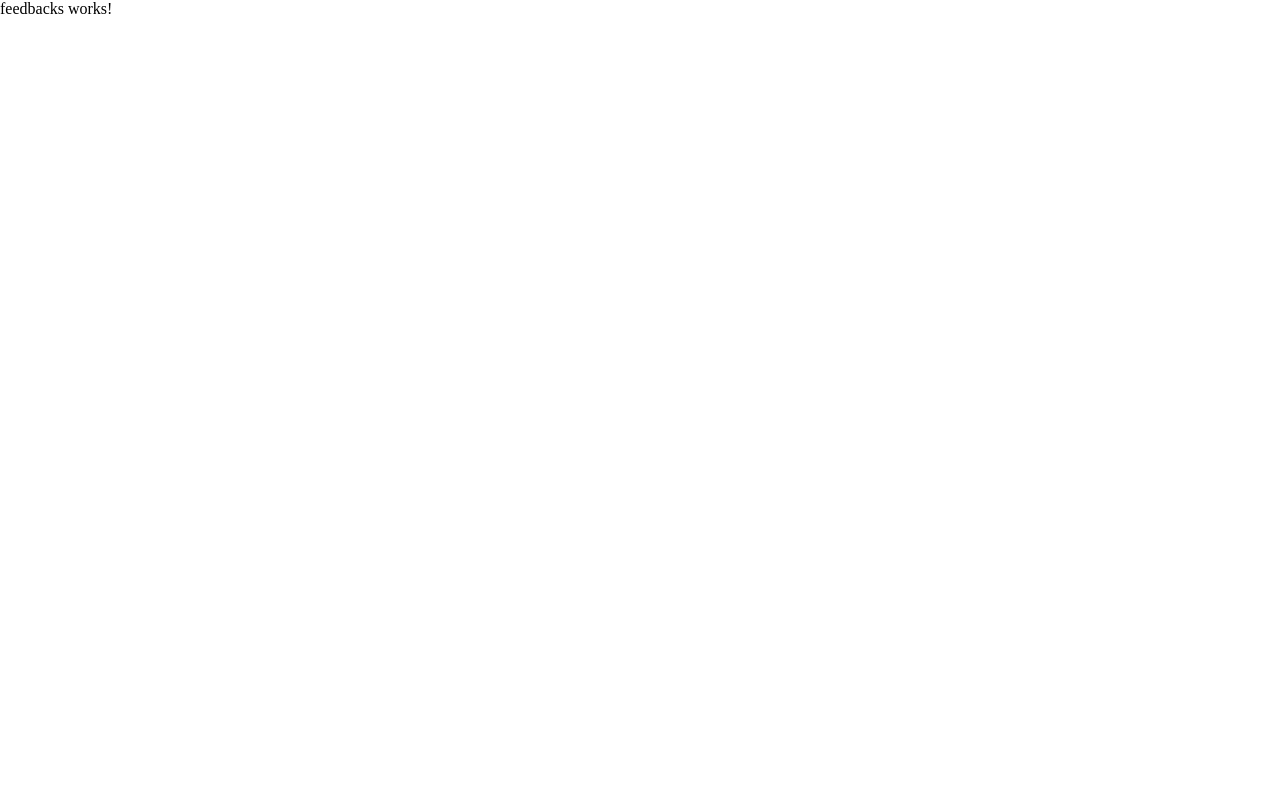
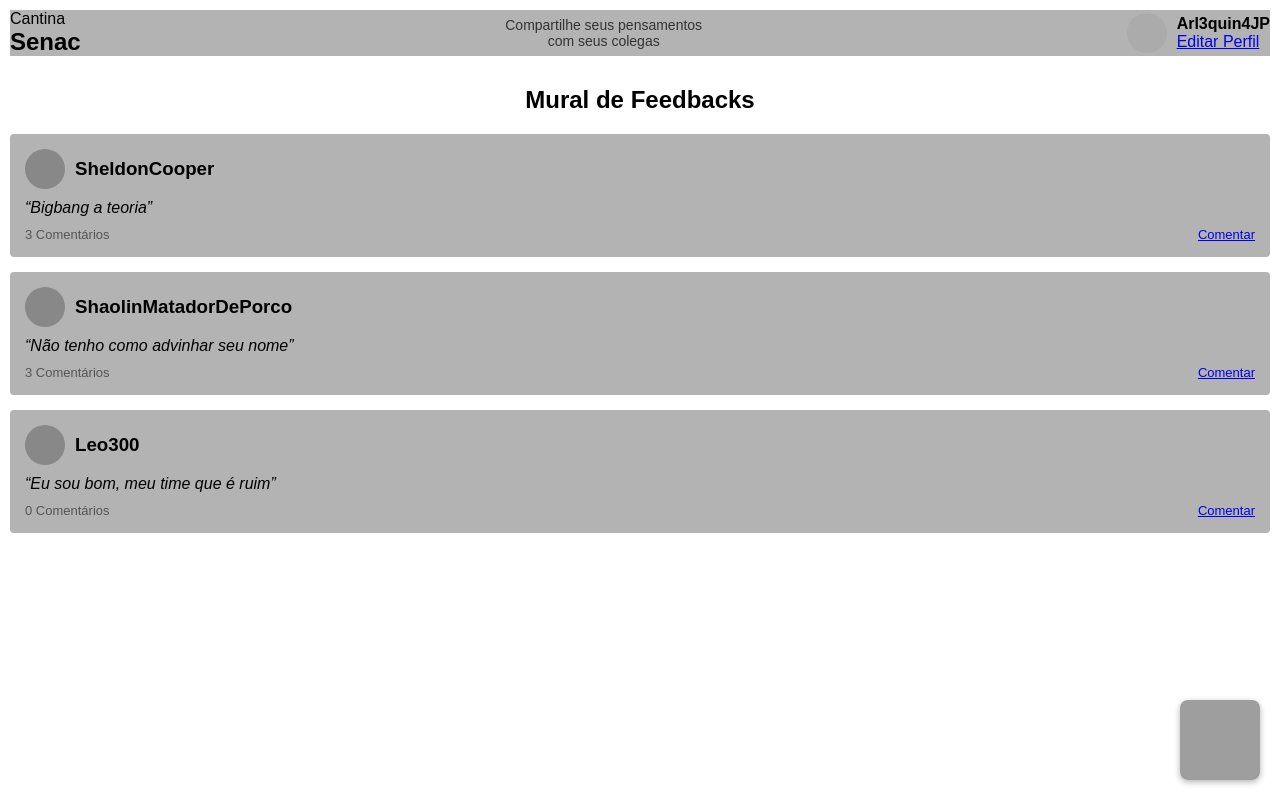
Before and after one commit to prof-lucas-senac/cantina-senac-2025-front, an Angular app: page /feedbacks in a window 1280 px wide. Built offline with nearby package versions, Linux system fonts and the light colour scheme; grey boxes are pictures that could not be loaded.

Commit message:
implementacao mural de feedbacks

```diff
--- a/src/app/components/feedbacks/feedbacks.component.css
+++ b/src/app/components/feedbacks/feedbacks.component.css
@@ -0,0 +1,94 @@
+.pagina {
+  font-family: Arial, sans-serif;
+  padding: 10px;
+}
+
+.topo {
+  display: flex;
+  justify-content: space-between;
+  align-items: center;
+  margin-bottom: 30px;
+  background-color: rgb(180, 179, 179);
+}
+
+.logo h1 {
+  font-size: 24px;
+  margin: 0;
+}
+
+.logo h2 {
+  font-size: 16px;
+  margin: 0;
+  font-weight: normal;
+}
+
+.frase {
+  text-align: center;
+  font-size: 14px;
+  color: rgb(51, 51, 51);
+}
+
+.perfil {
+  display: flex;
+  align-items: center;
+  gap: 10px;
+}
+
+.foto {
+  width: 40px;
+  height: 40px;
+  background: rgb(171, 171, 171);
+  border-radius: 50%;
+}
+
+.nome-usuario {
+  font-weight: bold;
+}
+
+.titulo-mural {
+  text-align: center;
+  margin-bottom: 20px;
+}
+
+.caixa-feedback {
+  background: rgb(180, 179, 179);
+  padding: 15px;
+  margin-bottom: 15px;
+  border-radius: 4px;
+}
+
+.usuario {
+  display: flex;
+  align-items: center;
+  gap: 10px;
+}
+
+.icone {
+  width: 40px;
+  height: 40px;
+  background: rgb(136, 136, 136);
+  border-radius: 50%;
+}
+
+.texto {
+  margin: 10px 0;
+  font-style: italic;
+}
+
+.rodape {
+  display: flex;
+  justify-content: space-between;
+  font-size: 13px;
+  color: rgb(85, 85, 85);
+}
+
+.qrcode-pix {
+    position: fixed;
+  bottom: 20px;
+  right: 20px;
+  width: 80px;
+  height: 80px;
+  cursor: pointer;
+  border-radius: 8px;
+  box-shadow: 0 2px 6px rgba(0,0,0,0.3);
+}
--- a/src/app/components/feedbacks/feedbacks.component.html
+++ b/src/app/components/feedbacks/feedbacks.component.html
@@ -1 +1,64 @@
-<p>feedbacks works!</p>
+<div class="pagina">
+    <div class="topo">
+        <div class="logo">
+            <h2>Cantina</h2>
+            <h1>Senac</h1>
+        </div>
+        <div class="frase">
+            <p>Compartilhe seus pensamentos<br>com seus colegas</p>
+        </div>
+        <div class="perfil">
+            <div class="foto"></div>
+            <div>
+                <p class="nome-usuario">Arl3quin4JP</p>
+                <a href="#">Editar Perfil</a>
+            </div>
+        </div>
+    </div>
+
+    <h2 class="titulo-mural">Mural de Feedbacks</h2>
+
+    <div class="caixa-feedback">
+        <div class="usuario">
+            <div class="icone"></div>
+            <h3>SheldonCooper</h3>
+        </div>
+        <p class="texto">
+            “Bigbang a teoria”
+        </p>
+        <div class="rodape">
+            <span>3 Comentários</span>
+            <a href="#">Comentar</a>
+        </div>
+    </div>
+
+    <div class="caixa-feedback">
+        <div class="usuario">
+            <div class="icone"></div>
+            <h3>ShaolinMatadorDePorco</h3>
+        </div>
+        <p class="texto">
+            “Não tenho como advinhar seu nome”
+        </p>
+        <div class="rodape">
+            <span>3 Comentários</span>
+            <a href="#">Comentar</a>
+        </div>
+    </div>
+
+    <div class="caixa-feedback">
+        <div class="usuario">
+            <div class="icone"></div>
+            <h3>Leo300</h3>
+        </div>
+        <p class="texto">
+            “Eu sou bom, meu time que é ruim”
+        </p>
+        <div class="rodape">
+            <span>0 Comentários</span>
+            <a href="#">Comentar</a>
+        </div>
+           <img src="/assets/qrcode-pix.png" alt="QR Code PIX" class="qrcode-pix">
+
+        </div>
+    </div>
```
Also changed, not shown: src/app/assets/qrcode-pix.png (added).
